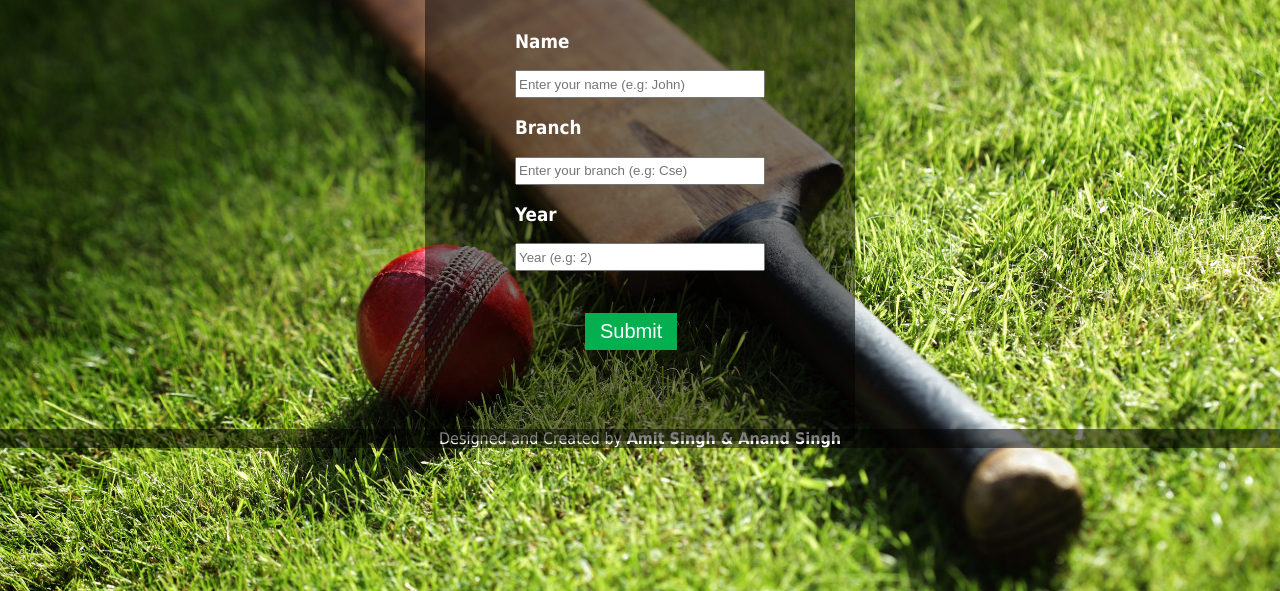
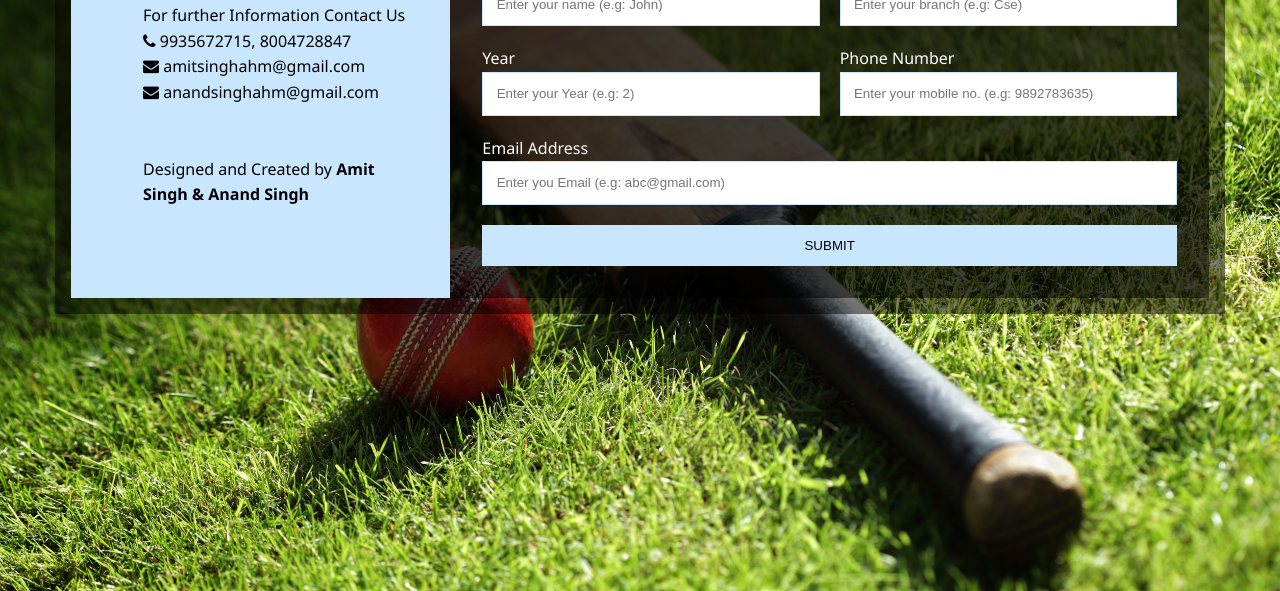
Before and after one commit to amitsinghahm/amitsinghahm.github.io, a plain HTML site: page index.html in a window 1280 px wide. Shown: the part 209-800 px from the top of the page. Drawn offline with nearby package versions, Linux system fonts and the light colour scheme.

Commit message:
my first webpage

```diff
--- a/form.css
+++ /dev/null
@@ -1,67 +0,0 @@
-body{
-	margin:0;
-	padding:0;
-	background-image:url("cricket.jpg");
-	-webkit-background-size:cover;
-	background-size:cover;
-	font-family:Tahoma,sans-serif;
-}
-.head{
-	text-align:center;
-	margin-top:10px;
-	color:#ffffff;
-}
-.form-area{
-	position:absolute;
-	top:50%;
-	left:50%;
-	transform:translate(-50%,-50%);
-	width:430px;
-	height:500px;
-	box-sizing:border-box;
-	background:rgba(0,0,0,0.5);
-	padding:20px;
-}
-h3{
-	margin:0px;
-	padding:0 0 20px;
-	font-weight:bold;
-	color:#ffffff;
-
-}
-.alert{
-  text-align: center;
-  padding:10px;
-  background:#79c879;
-  color:#fff;
-  margin-bottom:10px;
-  display:none;
-}
-.button {
-	background-color:#04AF50;
-	margin:0px 0px 0px 70px;
-	color:white;
-	display:inline-block;
-	border:none;
-	padding:7px 15px;
-	font-size:20px;
-
-}
-.pp{
-	padding-top:10px;
-	padding-left:70px;
-}
-.nn input{
-	height:28px;
-	width:250px;
-}
-
-.info{
-	background:rgba(0,0,0,0.5);
-	text-align:center;
-	margin-top:590px;
-	color:white;
-}
-.a{
-	font-size:20px;
-}
--- a/index.html
+++ b/index.html
@@ -1,47 +1,63 @@
-<html>
+<!DOCTYPE html>
+<html lang="en">
 <head>
-
   <meta charset="UTF-8">
   <meta name="viewport" content="width=device-width, initial-scale=1.0">
   <meta http-equiv="X-UA-Compatible" content="ie=edge">
   <title>Cricket Registration Form</title>
   <link href="https://maxcdn.bootstrapcdn.com/font-awesome/4.7.0/css/font-awesome.min.css" rel="stylesheet" integrity="sha384-wvfXpqpZZVQGK6TAh5PVlGOfQNHSoD2xbE+QkPxCAFlNEevoEH3Sl0sibVcOQVnN" crossorigin="anonymous">
   <link rel="stylesheet" href="https://cdnjs.cloudflare.com/ajax/libs/animate.css/3.5.2/animate.css" />
-<link rel="stylesheet" href="form.css">
+  <link rel="stylesheet" href="style.css">
 </head>
 <body>
-<div class="head"><h1> IPL (I.E.R.T Premier League)</h1></div>
-<div class="form-area">
+  <div class="container">
+    <h1 class="brand"><span>IPL  ( I.E.R.T Premier League )</span></h1>
+    <div class="wrapper">
+      <div class="company-info">
+        <h3>Cricket Registration form</h3>
+        <ul>
+          <li>For further Information Contact Us</li>
+          <li><i class="fa fa-phone"></i> 9935672715, 8004728847</li>
+          <li><i class="fa fa-envelope"></i> amitsinghahm@gmail.com</li>
+		  <li><i class="fa fa-envelope"></i> anandsinghahm@gmail.com</li>
+		  <br><br>
+		  <li>Designed and Created by <b>Amit Singh & Anand Singh</b></li>
+        </ul>
+      </div>
+      <div class="main">
 
-<h3>Cricket Registration form<h3>
-
-<form id="cricket form" action="">
-
-<div class="pp">
-<div class="nn">
-<p>Name</p>
-<input id="name" type="text" name="" id="" placeholder="Enter your name (e.g: John)" required>
-<p>Branch</p>
-<input id="branch" type="text" name="" id="" placeholder="Enter your branch (e.g: Cse)" required>
-<p>Year</p>
-<input id="year" type="text" name="" id="" placeholder="Year (e.g: 2)" required></div> </br></br>
-
-<div class="alert">Your Form has been Submitted.</div>
-
-<button id="submit" class="button" type="submit">Submit</button>
-</div>
-
-</div>
-</form>
-<div class="info">
-Designed and Created by
-<b>Amit Singh & Anand Singh</b>
-</div>
-
+        <div class="alert">Your Form has been Submitted.</div>
+        <form id="cricket form">
+          <p>
+            <label>Name</label>
+            <input type="text" name="name" id="name" placeholder="Enter your name (e.g: John)" required>
+          </p>
+          <p>
+            <label>Branch</label>
+            <input type="text" name="branch" id="branch" placeholder="Enter your branch (e.g: Cse)" required>
+          </p>
+		  <p>
+            <label>Year</label>
+            <input type="text" name="year" id="year" placeholder="Enter your Year (e.g: 2)" required>
+          </p>
+          <p>
+            <label>Phone Number</label>
+            <input type="text" name="phone" id="phone" placeholder="Enter your mobile no. (e.g: 9892783635)" required>
+          </p>
+          <p class="full">
+            <label>Email Address</label>
+            <input type="email" name="email" id="email" placeholder="Enter you Email (e.g: abc@gmail.com)" required>
+          </p>
+          <p class="full">
+            <button id="submit" class="button" type="submit">Submit</button>
+          </p>
+        </form>
+      </div>
+    </div>
+  </div>
 
 <script src="https://www.gstatic.com/firebasejs/4.9.1/firebase.js"></script>
 
 <script src="form.js"></script>
-
 </body>
 </html>
--- /dev/null
+++ b/style.css
@@ -0,0 +1,119 @@
+*{
+  box-sizing: border-box;
+}
+
+body{
+  background-image:url("cricket.jpg");
+  -webkit-background-size:cover;
+	background-size:cover;
+  line-height:1.6;
+  font-family: 'Segoe UI', Tahoma, Geneva, Verdana, sans-serif;
+  padding:1em;
+}
+
+.container{
+  max-width:1170px;
+  margin-left:auto;
+  margin-right:auto;
+  padding:1em;
+  background:rgba(0,0,0,0.5);
+}
+
+ul{
+  list-style: none;
+  padding-top:0px;
+}
+
+.brand{
+  text-align: center;
+}
+
+.brand span{
+  color:#fff;
+}
+
+/*.wrapper{
+  box-shadow: 0 0 20px 0 rgba(72,94,116,0.7);
+}*/
+
+.wrapper > *{
+  padding: 1em;
+}
+
+.company-info{
+  background:#c9e6ff;
+}
+
+.company-info h3, .company-info ul{
+  text-align: center;
+  margin:0 0 1rem 0;
+}
+
+.main{
+  background:rgba(0,0,0,0.5);
+}
+
+/* FORM STYLES */
+.main form{
+  display: grid;
+  grid-template-columns: 1fr 1fr;
+  grid-gap:20px;
+}
+
+.main form label{
+  display:block;
+  color:white;
+}
+
+.main form p{
+  margin:0px;
+}
+
+.main form .full{
+  grid-column: 1 / 3;
+}
+
+.main form button, .main form input, .main form textarea{
+  width:100%;
+  padding:1em;
+  border:1px solid #c9e6ff;
+}
+
+.main form button{
+  background:#c9e6ff;
+  border:0;
+  text-transform: uppercase;
+}
+
+.main form button:hover,.main form button:focus{
+  background:#92bde7;
+  color:#fff;
+
+  outline:0;
+
+}
+
+.alert{
+  text-align: center;
+  padding:10px;
+  background:#79c879;
+  color:#fff;
+  margin-bottom:10px;
+  display:none;
+}
+
+/* LARGE SCREENS */
+@media(min-width:700px){
+  .wrapper{
+    display: grid;
+    grid-template-columns: 1fr 2fr;
+  }
+
+  .wrapper > *{
+    padding:2em;
+  }
+
+  .company-info h3, .company-info ul, .brand{
+    text-align: left;
+  }
+}
```
